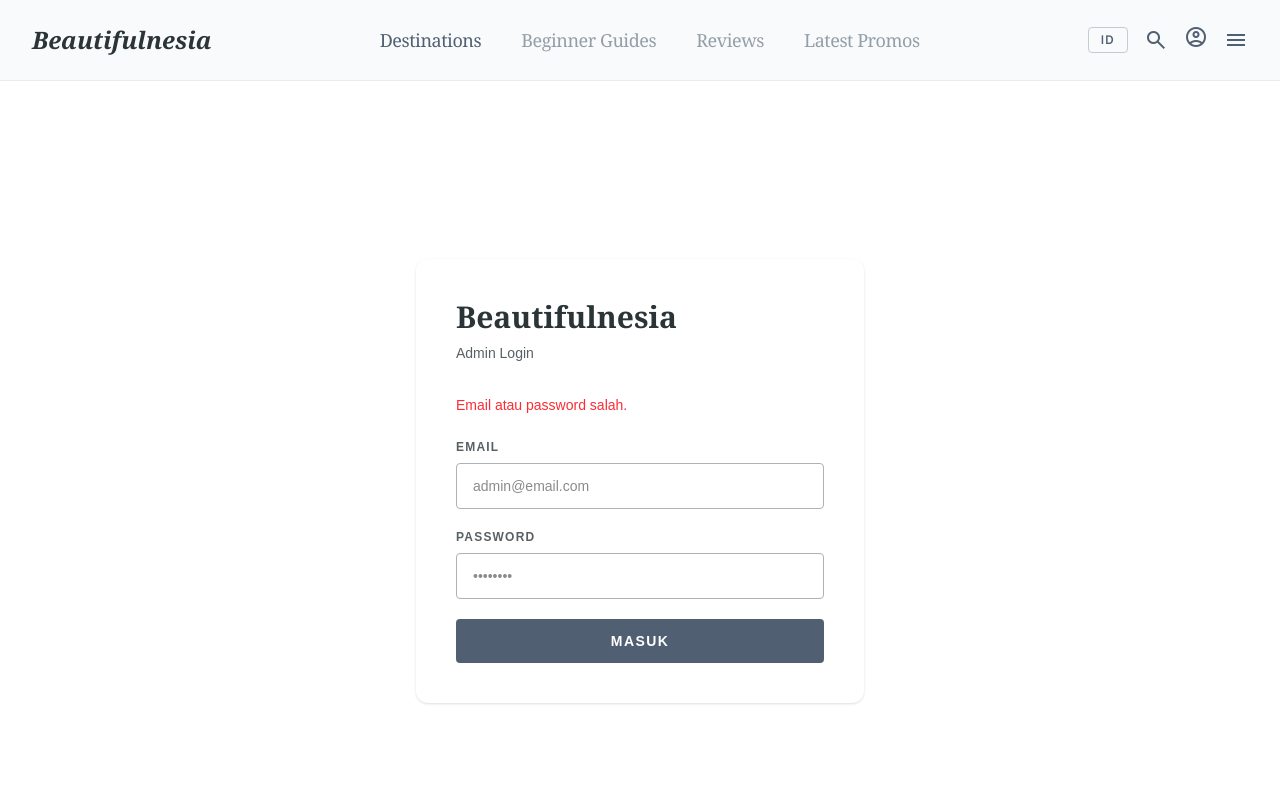
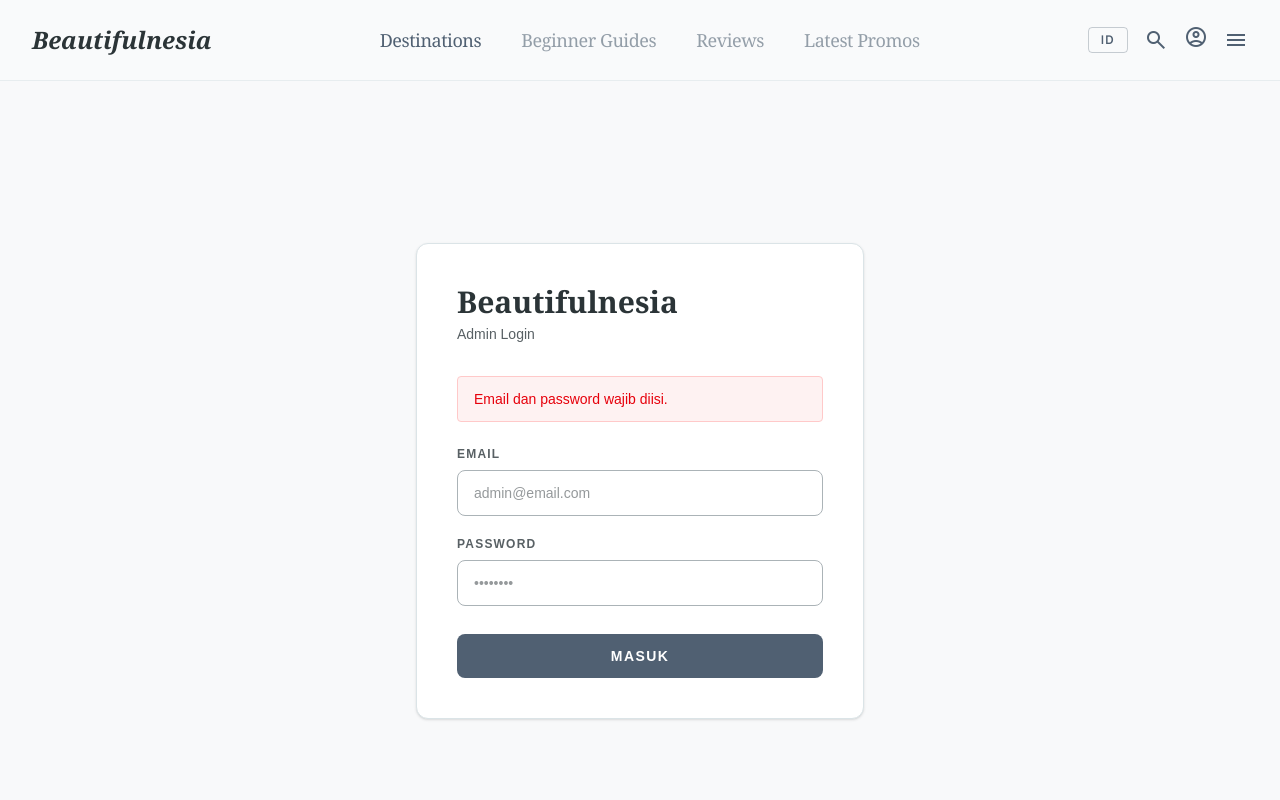
Before and after one commit to okkidarmawan21-design/beautifullnesia, a Next.js app: page /en/admin/login in a window 1280 px wide. Both pictures are taken after a click on the button "MASUK". Shown: the top 800 px of the page. Built offline with nearby package versions, Linux system fonts and the light colour scheme; no server answers.

Commit message:
fix: admin login input fields

```diff
--- a/app/[lang]/admin/login/page.tsx
+++ b/app/[lang]/admin/login/page.tsx
@@ -1,64 +1,112 @@
 'use client'
+
 import { useState } from 'react'
-import { supabase } from '@/lib/supabase'
-import { useRouter } from 'next/navigation'
+import { createClient } from '@supabase/supabase-js'
+import { useRouter, useParams } from 'next/navigation'
 
-export default function AdminLogin({ params }: { params: { lang: string } }) {
+const supabase = createClient(
+  process.env.NEXT_PUBLIC_SUPABASE_URL!,
+  process.env.NEXT_PUBLIC_SUPABASE_ANON_KEY!
+)
+
+export default function AdminLogin() {
   const router = useRouter()
+  const params = useParams()
+  const lang = params.lang as string
+
   const [email, setEmail] = useState('')
   const [password, setPassword] = useState('')
   const [error, setError] = useState('')
   const [loading, setLoading] = useState(false)
 
   const handleLogin = async () => {
+    if (!email || !password) {
+      setError('Email dan password wajib diisi.')
+      return
+    }
     setLoading(true)
     setError('')
+
     const { error } = await supabase.auth.signInWithPassword({ email, password })
+
     if (error) {
-      setError('Email atau password salah.')
+      setError('Email atau password salah. Coba lagi.')
       setLoading(false)
     } else {
-      router.push(`/${params.lang}/admin`)
+      router.push(`/${lang}/admin`)
     }
   }
 
   return (
-    <main className="min-h-screen flex items-center justify-center px-6">
-      <div className="w-full max-w-md bg-white rounded-xl p-10 shadow-sm">
-        <h1 className="font-[Noto_Serif] text-3xl font-bold text-[#2b3437] mb-2">Beautifulnesia</h1>
-        <p className="text-sm text-[#586064] mb-8">Admin Login</p>
+    <main className="min-h-screen flex items-center justify-center px-6 bg-[#f8f9fa]">
+      <div className="w-full max-w-md bg-white rounded-xl p-10 shadow-sm border border-[#dbe4e7]">
 
-        {error && <p className="text-red-500 text-sm mb-6">{error}</p>}
+        {/* Header */}
+        <div className="mb-8">
+          <h1 className="font-[Noto_Serif] text-3xl font-bold text-[#2b3437] mb-1">
+            Beautifulnesia
+          </h1>
+          <p className="text-sm text-[#586064]">Admin Login</p>
+        </div>
 
+        {/* Error */}
+        {error && (
+          <div className="bg-red-50 border border-red-200 text-red-600 text-sm px-4 py-3 rounded mb-6">
+            {error}
+          </div>
+        )}
+
+        {/* Form */}
         <div className="space-y-5">
+
+          {/* Email */}
           <div>
-            <label className="text-xs uppercase tracking-widest text-[#586064] font-bold block mb-2">Email</label>
+            <label
+              htmlFor="email"
+              className="block text-xs uppercase tracking-widest text-[#586064] font-bold mb-2"
+            >
+              Email
+            </label>
             <input
+              id="email"
               type="email"
+              autoComplete="email"
               value={email}
-              onChange={e => setEmail(e.target.value)}
-              className="w-full border border-[#abb3b7] rounded px-4 py-3 text-sm focus:outline-none focus:border-[#506072]"
+              onChange={(e) => setEmail(e.target.value)}
               placeholder="admin@email.com"
+              className="w-full border border-[#abb3b7] rounded-lg px-4 py-3 text-sm text-[#2b3437] bg-white focus:outline-none focus:border-[#506072] focus:ring-1 focus:ring-[#506072] transition-colors"
             />
           </div>
+
+          {/* Password */}
           <div>
-            <label className="text-xs uppercase tracking-widest text-[#586064] font-bold block mb-2">Password</label>
+            <label
+              htmlFor="password"
+              className="block text-xs uppercase tracking-widest text-[#586064] font-bold mb-2"
+            >
+              Password
+            </label>
             <input
+              id="password"
               type="password"
+              autoComplete="current-password"
               value={password}
-              onChange={e => setPassword(e.target.value)}
-              onKeyDown={e => e.key === 'Enter' && handleLogin()}
-              className="w-full border border-[#abb3b7] rounded px-4 py-3 text-sm focus:outline-none focus:border-[#506072]"
+              onChange={(e) => setPassword(e.target.value)}
+              onKeyDown={(e) => e.key === 'Enter' && handleLogin()}
               placeholder="••••••••"
+              className="w-full border border-[#abb3b7] rounded-lg px-4 py-3 text-sm text-[#2b3437] bg-white focus:outline-none focus:border-[#506072] focus:ring-1 focus:ring-[#506072] transition-colors"
             />
           </div>
+
+          {/* Submit */}
           <button
             onClick={handleLogin}
             disabled={loading}
-            className="w-full bg-[#506072] text-white py-3 rounded font-bold text-sm uppercase tracking-widest hover:bg-[#445465] transition-colors disabled:opacity-50"
+            className="w-full bg-[#506072] text-white py-3 rounded-lg font-bold text-sm uppercase tracking-widest hover:bg-[#445465] transition-colors disabled:opacity-50 disabled:cursor-not-allowed mt-2"
           >
-            {loading ? 'Masuk...' : 'Masuk'}
+            {loading ? 'Memproses...' : 'Masuk'}
           </button>
+
         </div>
       </div>
     </main>
```
